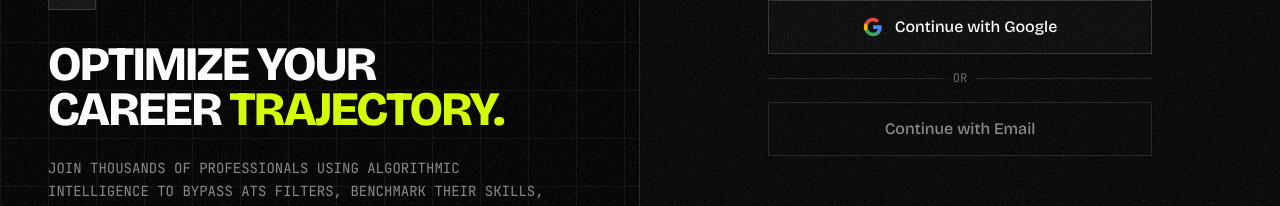
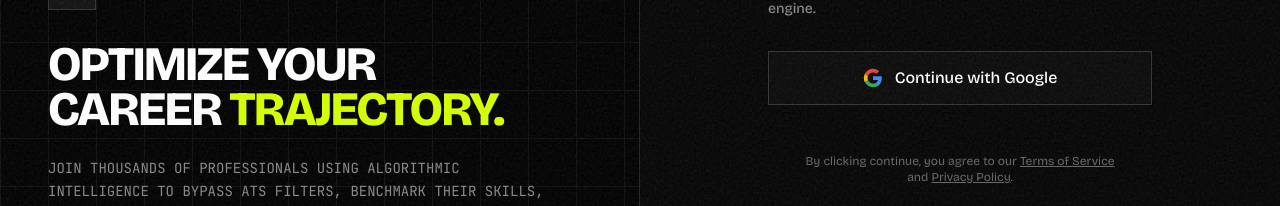
Before and after one commit to Sagar-024/CAREERLENS, a Next.js app: page /login in a window 1280 px wide. Shown: the part 342-548 px from the top of the page. Built offline with nearby package versions, Linux system fonts and the light colour scheme; no server answers.

Commit message:
feat: remove email login ghost button from auth ui

```diff
--- a/src/app/login/page.tsx
+++ b/src/app/login/page.tsx
@@ -136,28 +136,6 @@ export default function LoginPage() {
                 </>
               )}
             </button>
-
-            <div className="relative">
-              <div className="absolute inset-0 flex items-center">
-                <span className="w-full border-t border-gray-200 dark:border-[#222]" />
-              </div>
-              <div className="relative flex justify-center text-xs uppercase">
-                <span className="bg-[#fafafa] dark:bg-[#050505] px-2 text-gray-500 dark:text-[#666] font-mono font-bold dark:font-normal">
-                  Or
-                </span>
-              </div>
-            </div>
-
-            <button
-              onClick={() => {
-                alert(
-                  "Enterprise SSO and Email Magic Links requires an upgraded organization plan. Please continue with Google for personal accounts.",
-                );
-              }}
-              className="w-full flex items-center justify-center gap-3 bg-transparent text-gray-500 dark:text-[#888] border border-gray-200 dark:border-[#222] px-4 py-3.5 font-medium hover:text-gray-900 dark:hover:text-white hover:border-gray-300 dark:hover:border-[#444] shadow-sm transition-colors"
-            >
-              Continue with Email
-            </button>
           </div>
 
           <p className="text-center text-xs text-gray-500 dark:text-[#666] max-w-xs mx-auto mt-12 transition-colors">
```
